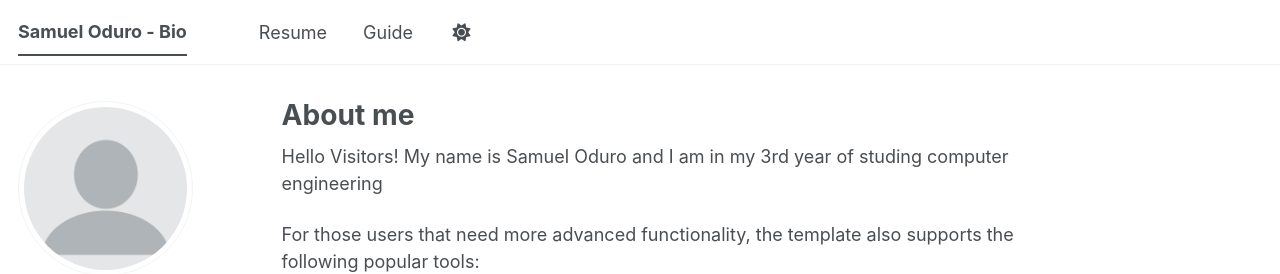
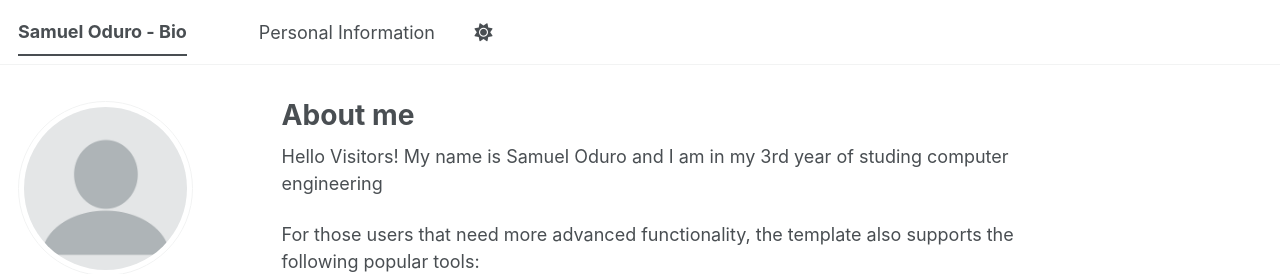
Before and after one commit to samduro3/samduro3.github.io, a Jekyll site: the page built from _pages/about.md, in a window 1280 px wide. Shown: the top 274 px of the page. Built offline with Jekyll 4.4.1, drawn with Linux system fonts in a browser that asks for light colours; a script bundle is joined from its source files by our own code; library files that are not in the unit come from our copies.

```diff
--- a/_data/navigation.yml
+++ b/_data/navigation.yml
@@ -9,11 +9,8 @@
 
 main:
 
-  - title: "Resume"
+  - title: "Personal Information"
     url: /cv/
 
   # - title: "CV"
   #   url: /cv-json/
-
-  - title: "Guide"
-    url: /markdown/
```
